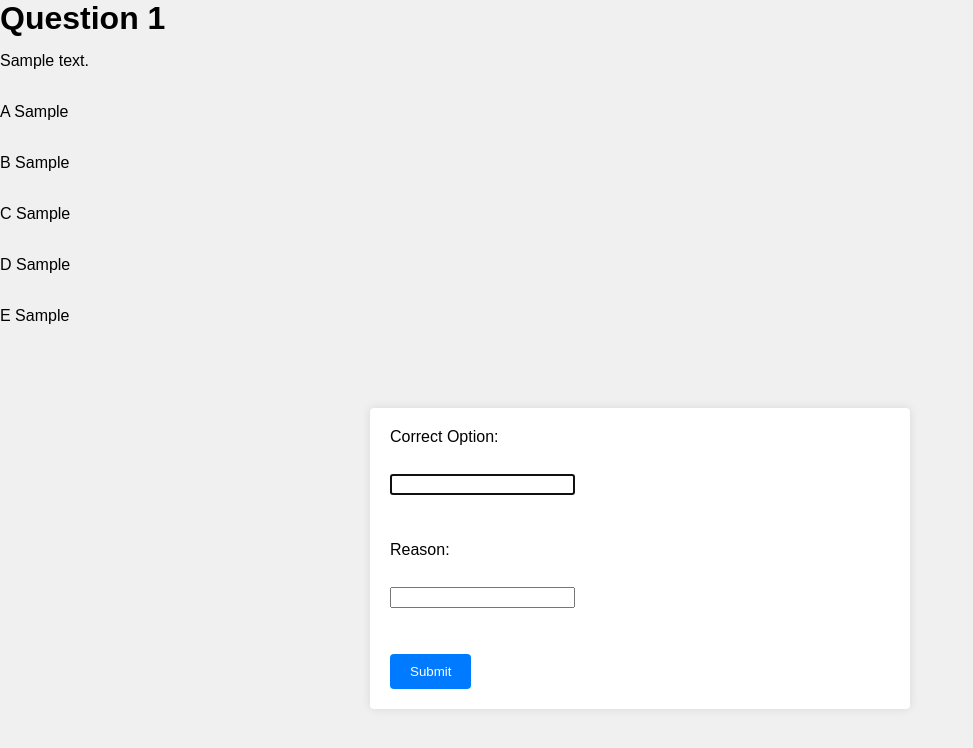
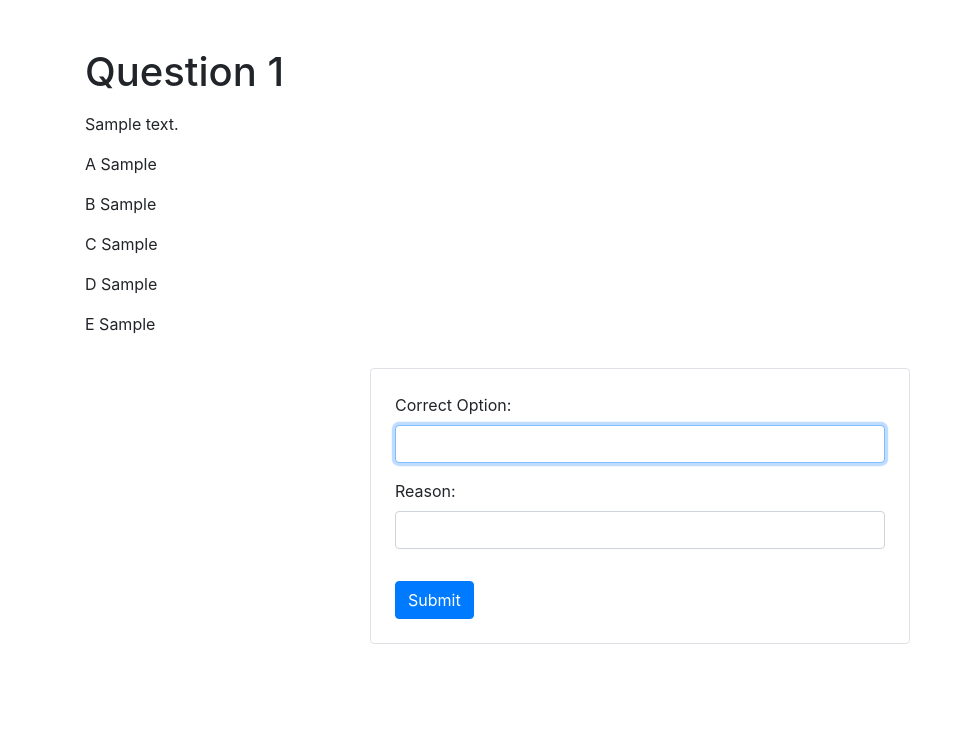
Before and after one commit to PLSV/Bhanzu_TestBot, a FastAPI app: template templates/question_page.html in a window 1280 px wide. Shown: the top 748 px of the page, without its empty margins (0-973 px from the left). Run offline with FastAPI, Linux system fonts and the light colour scheme; the template is opened without the code that fills it: most values are stand-ins (such as "Sample title", 1, 10 or a date in 2020); some libraries are stand-ins or nearby versions.

Commit message:
made changes to the rendering

```diff
--- a/templates/question_page.html
+++ b/templates/question_page.html
@@ -2,64 +2,44 @@
 <html>
 <head>
     <title>Question</title>
-    <style>
-        body {
-            font-family: Arial, sans-serif;
-            margin: 0;
-            padding: 0;
-            background-color: #f0f0f0;
-        }
-        h1, p {
-            margin: 0 0 15px 0;
-            padding: 0;
-        }
-        form {
-            max-width: 500px;
-            margin: 50px auto;
-            padding: 20px;
-            background-color: #fff;
-            border-radius: 4px;
-            box-shadow: 0px 0px 10px rgba(0, 0, 0, 0.1);
-        }
-        label, input[type="text"] {
-            display: block;
-            margin-bottom: 10px;
-        }
-        input[type="submit"] {
-            background-color: #007BFF;
-            color: #fff;
-            padding: 10px 20px;
-            border: none;
-            border-radius: 4px;
-            cursor: pointer;
-        }
-        input[type="submit"]:hover {
-            background-color: #0056b3;
-        }
-    </style>
+    <!-- Bootstrap CSS -->
+    <link href="https://stackpath.bootstrapcdn.com/bootstrap/4.5.2/css/bootstrap.min.css" rel="stylesheet">
+</head>
+<body>
+    <div class="container">
+        <h1 class="mt-5">Question {{ question_number }}</h1>
+        <p class="mt-3">{{ question_text }}</p>
+        <p>A {{option_1}}</p>
+        <p>B {{option_2}}</p>
+        <p>C {{option_3}}</p>
+        <p>D {{option_4}}</p>
+        <p>E {{option_5}}</p>
+
+        <div class="row justify-content-center">
+            <div class="col-lg-6">
+                <form method="POST" action="/practice/capture/response" class="p-4 border rounded bg-white mt-3">
+                    <div class="form-group">
+                        <label for="option_chosen">Correct Option:</label>
+                        <input type="text" id="option_chosen" name="option_chosen" class="form-control">
+                    </div>
+                    <div class="form-group">
+                        <label for="reason">Reason:</label>
+                        <input type="text" id="reason" name="reason" class="form-control">
+                    </div>
+                    <input type="hidden" name="question_number" value="{{ question_number }}">
+                    <input type="hidden" name="test_id" value="{{ test_id }}">
+                    <button type="submit" class="btn btn-primary mt-3">Submit</button>
+                </form>
+            </div>
+        </div>
+    </div>
+    <!-- Bootstrap JavaScript and jQuery -->
+    <script src="https://code.jquery.com/jquery-3.5.1.slim.min.js"></script>
+    <script src="https://stackpath.bootstrapcdn.com/bootstrap/4.5.2/js/bootstrap.min.js"></script>
     <script>
         window.onload = function() {
             document.getElementById('option_chosen').focus();
         };
     </script>
-</head>
-<body>
-
-    <h1>Question {{ question_number }}</h1>
-    <p>{{ question_text }}</p><br>
-    <p>A {{option_1}}</p><br>
-    <p>B {{option_2}}</p><br>
-    <p>C {{option_3}}</p><br>
-    <p>D {{option_4}}</p><br>
-    <p>E {{option_5}}</p><br>
-    <form method="POST" action="/practice/capture/response">
-        <label for="option_chosen">Correct Option:</label><br>
-        <input type="text" id="option_chosen" name="option_chosen"><br><br>
-        <label for="reason">Reason:</label><br>
-        <input type="text" id="reason" name="reason"><br><br>
-        <input type="hidden" name="question_number" value="{{ question_number }}">
-        <input type="hidden" name="test_id" value="{{ test_id }}">
-        <input type="submit" value="Submit">
-    </form>
 </body>
 </html>
```
Also changed, not shown: templates/index.html (+22 -0 lines).
